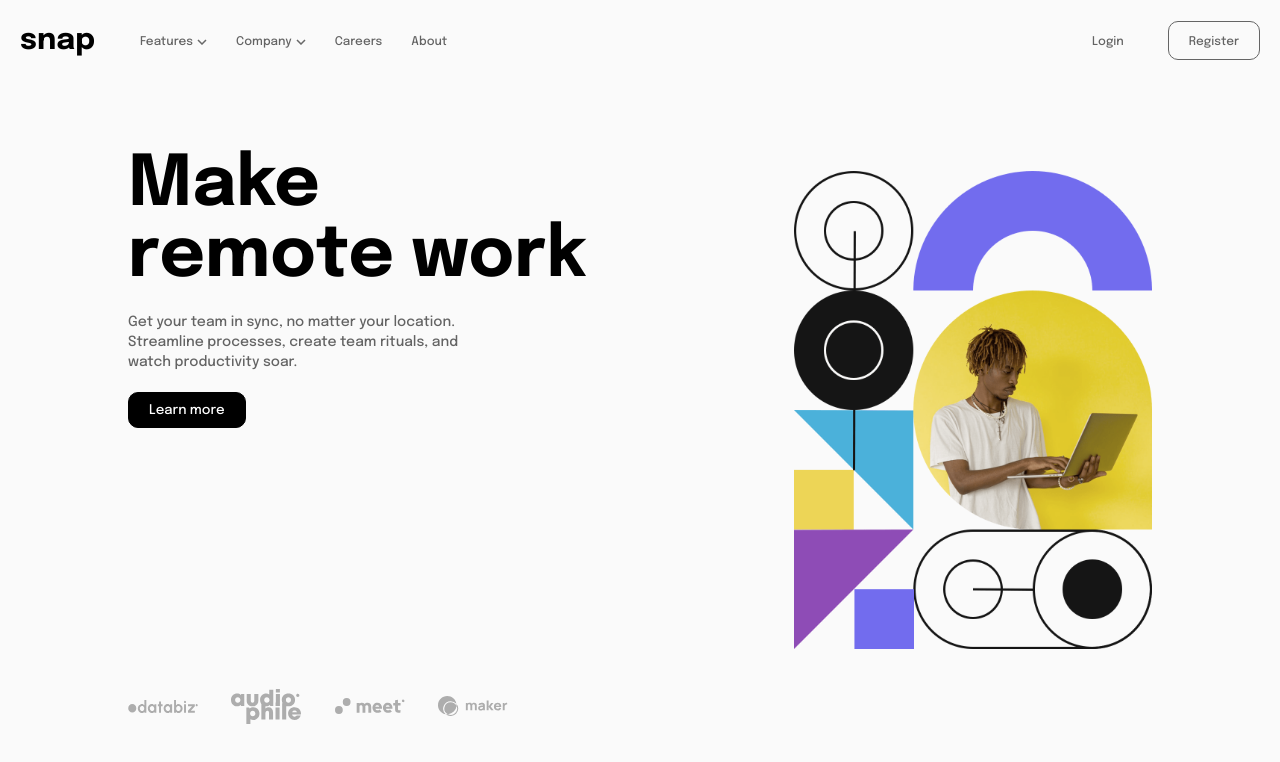
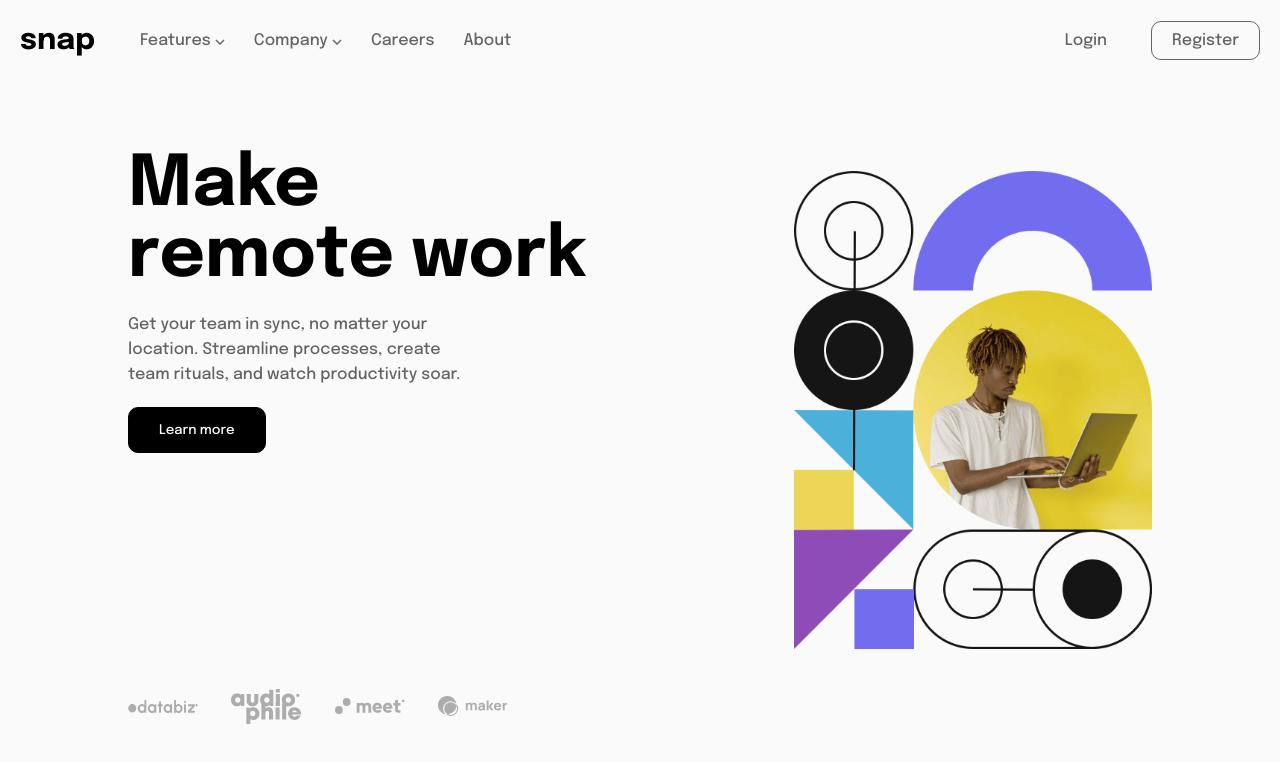
Before and after one commit to semir709/section-with-drop-down, a plain HTML site: page index.html in a window 1280 px wide. Drawn offline with Linux system fonts and the light colour scheme.

Commit message:
fixed some overall style

```diff
--- a/style.css
+++ b/style.css
@@ -65,7 +65,7 @@ body {
 }
 
 .navigation-container a {
-    font-size: 12px;
+    font-size: 1em;
     font-weight: 500;
     opacity: 0.6;
     text-decoration: none;
@@ -121,7 +121,7 @@ body {
 
 .drop-features {
     display: none;
-    width: 120px;
+    width: 145px;
     left: -80%;
 }
 
@@ -132,7 +132,7 @@ body {
 .drop-company {
 
     display: none;
-    width: 100px;
+    width: 120px;
     left: 0;
 }
 
@@ -228,16 +228,16 @@ body {
 }
 
 .info-content p {
-   font-size: 14px;
+   font-size: 1em;
    opacity: 0.6;
    width: 340px;
-   line-height: 20px;
+   line-height: 25px;
    margin-bottom: 20px;
 }
 
 .info-content button {
 
-    padding: 10px 20px;
+    padding: 15px 30px;
     background: #000;
     color: #fff;
     border-radius:10px;
```
